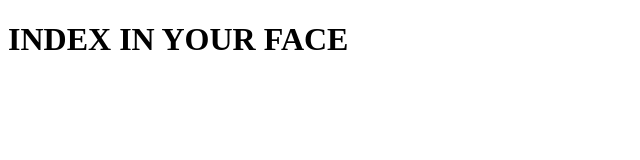
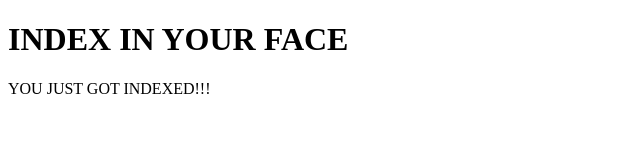
Before and after one commit to SeaForeEx/index, a plain HTML site: page index.html in a window 1280 px wide. Shown: the whole page, without its empty margins (0-640 px from the left). Drawn offline with Linux system fonts and the light colour scheme.

Commit message:
you can't handle the index

```diff
--- a/index.html
+++ b/index.html
@@ -7,5 +7,6 @@
 </head>
 <body>
   <h1>INDEX IN YOUR FACE</h1>
+  <p>YOU JUST GOT INDEXED!!!</p>
 </body>
 </html>
```
